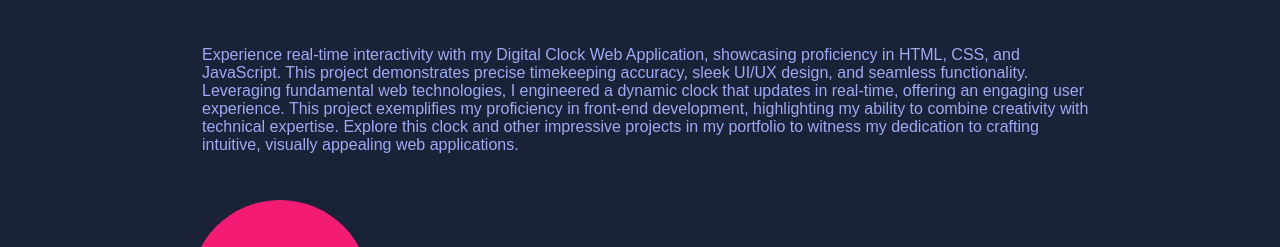
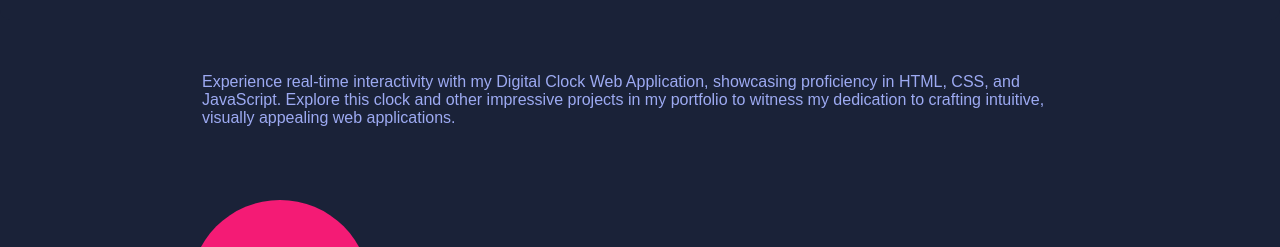
Before and after one commit to AmbaBrian/Digital-Clock, a plain HTML site: page index.html in a window 1280 px wide. Shown: the part 60-307 px from the top of the page. Drawn offline with Linux system fonts and the light colour scheme.

Commit message:
Update index.html

```diff
--- a/index.html
+++ b/index.html
@@ -13,7 +13,7 @@
     <div class="mark">
         <div class="info">
             <h1>A Digital Real-Time Clock</h1><br>
-            <p>Experience real-time interactivity with my Digital Clock Web Application, showcasing proficiency in HTML, CSS, and JavaScript. This project demonstrates precise timekeeping accuracy, sleek UI/UX design, and seamless functionality. Leveraging fundamental web technologies, I engineered a dynamic clock that updates in real-time, offering an engaging user experience. This project exemplifies my proficiency in front-end development, highlighting my ability to combine creativity with technical expertise. Explore this clock and other impressive projects in my portfolio to witness my dedication to crafting intuitive, visually appealing web applications.</p>
+            <p>Experience real-time interactivity with my Digital Clock Web Application, showcasing proficiency in HTML, CSS, and JavaScript. Explore this clock and other impressive projects in my portfolio to witness my dedication to crafting intuitive, visually appealing web applications.</p>
         </div>
         <div class="container">
             <div class="clock">
```
